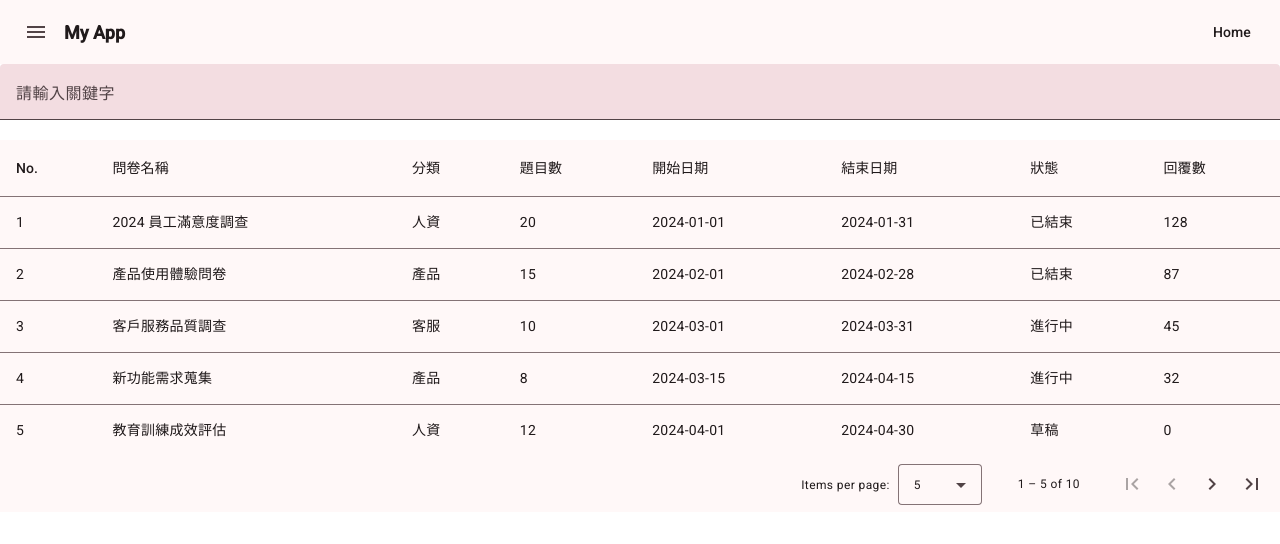
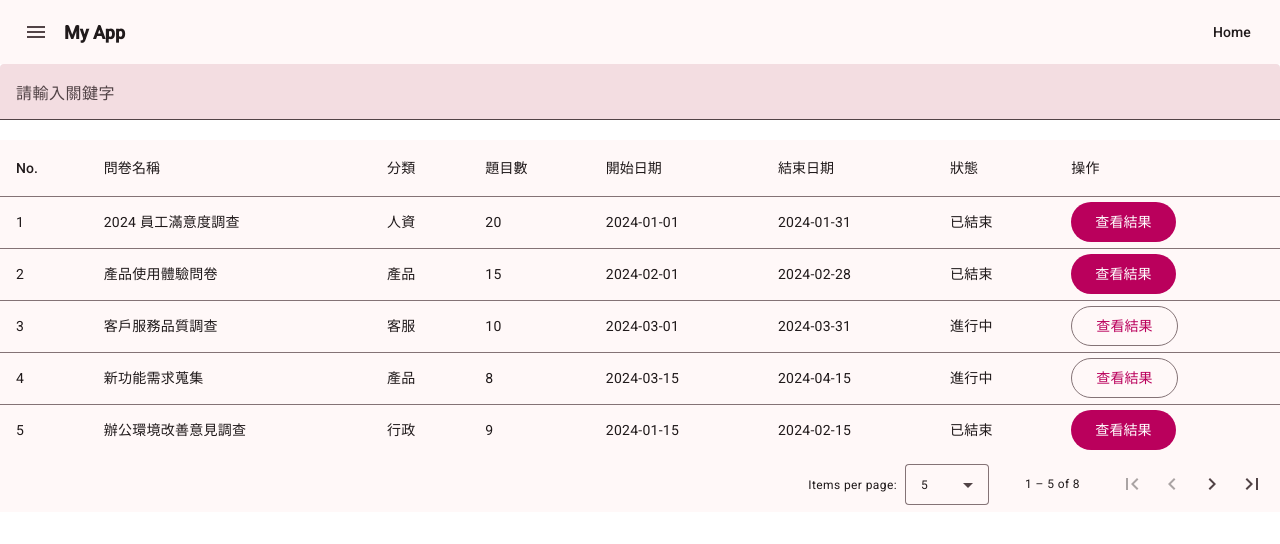
Before and after one commit to ZhangZJ0906/dynamic-Questionnaire-frontEnd, an Angular app: page /showAll in a window 1280 px wide. Shown: the top 544 px of the page. Built offline with nearby package versions, Linux system fonts and the light colour scheme.

Commit message:
show 出表單 好難等老師教

```diff
--- a/src/app/@backend/backend.routes.ts
+++ b/src/app/@backend/backend.routes.ts
@@ -1,5 +1,5 @@
 import { Routes } from '@angular/router';
-
+//TODO route 首位
 export const backendRoutes: Routes = [
   {
     path: '',
--- a/src/app/@backend/dashboard/dashboard.component.html
+++ b/src/app/@backend/dashboard/dashboard.component.html
@@ -19,8 +19,6 @@
     <button (click)="showNew()" mat-flat-button>
       <mat-icon>add</mat-icon>新增問卷
     </button>
-
-
   </div>
 
   <div class="mat-elevation-z8 w-full overflow-x-auto">
@@ -113,6 +111,22 @@
         </td>
       </ng-container>
 
+      <!-- 動作button -->
+      <ng-container matColumnDef="actions">
+        <th mat-header-cell *matHeaderCellDef>操作</th>
+        <td mat-cell *matCellDef="let element">
+          @switch (element.status) {
+            @case ("進行中") {
+              <button mat-stroked-button color="primary">查看結果</button>
+              <button mat-flat-button color="warn">結束問卷</button>
+            }
+            @case ("已結束") {
+              <button mat-flat-button color="primary">查看結果</button>
+            }
+          }
+        </td>
+      </ng-container>
+
       <tr mat-header-row *matHeaderRowDef="displayedColumns"></tr>
       <tr mat-row *matRowDef="let row; columns: displayedColumns"></tr>
     </table>
@@ -124,8 +138,4 @@
     >
     </mat-paginator>
   </div>
-
-
-
-
 </app-sidebar>
--- a/src/app/@backend/dashboard/dashboard.component.ts
+++ b/src/app/@backend/dashboard/dashboard.component.ts
@@ -51,6 +51,7 @@ export class DashboardComponent {
     'endDate',
     'status',
     'responseCount',
+    'actions',
   ];
   dataSource = new MatTableDataSource<Survey>(SURVEY_DATA);
 
@@ -78,12 +79,12 @@ export class DashboardComponent {
     this.dataSource.filter = keyWord;
   }
 
-  //show 彈跳視窗並新增問卷以及reload
+  // TODO show 彈跳視窗並新增問卷以及reload
   showNew() {
     this.dialog.open(DialogComponent, {
       width: '560px',
-      height:'560px',
-      disableClose:false
+      height: '560px',
+      disableClose: false,
     });
   }
 }
@@ -127,29 +128,8 @@ const SURVEY_DATA: Survey[] = [
     endDate: '2024-04-15',
     status: '進行中',
     responseCount: 32,
-  },
-  {
+  },  {
     id: 5,
-    title: '教育訓練成效評估',
-    category: '人資',
-    questionCount: 12,
-    startDate: '2024-04-01',
-    endDate: '2024-04-30',
-    status: '草稿',
-    responseCount: 0,
-  },
-  {
-    id: 6,
-    title: '年度品牌認知度調查',
-    category: '行銷',
-    questionCount: 18,
-    startDate: '2024-04-10',
-    endDate: '2024-05-10',
-    status: '草稿',
-    responseCount: 0,
-  },
-  {
-    id: 7,
     title: '辦公環境改善意見調查',
     category: '行政',
     questionCount: 9,
@@ -159,7 +139,7 @@ const SURVEY_DATA: Survey[] = [
     responseCount: 214,
   },
   {
-    id: 8,
+    id: 6,
     title: '主管領導力360度評鑑',
     category: '人資',
     questionCount: 25,
@@ -169,7 +149,7 @@ const SURVEY_DATA: Survey[] = [
     responseCount: 76,
   },
   {
-    id: 9,
+    id: 7,
     title: '市場競品分析問卷',
     category: '行銷',
     questionCount: 14,
@@ -179,7 +159,7 @@ const SURVEY_DATA: Survey[] = [
     responseCount: 59,
   },
   {
-    id: 10,
+    id: 8,
     title: '系統操作易用性調查',
     category: '資訊',
     questionCount: 11,
--- a/src/app/@front/front.routes.ts
+++ b/src/app/@front/front.routes.ts
@@ -7,7 +7,7 @@ export const frontRoutes: Routes = [
       import('./index/index.component').then((m) => m.IndexComponent),
   },
 
-  //後續要加入由首位
+  //TODO後續要加入由首位
   {
     path: 'showAll',
         loadComponent: () =>
--- a/src/app/@front/show-all/show-all.component.html
+++ b/src/app/@front/show-all/show-all.component.html
@@ -12,7 +12,7 @@
   />
 </mat-form-field>
 
-<div class="mat-elevation-z8">
+<div class="mat-elevation-z8 overflow-x-auto">
   <table mat-table matSort [dataSource]="dataSource">
     <!-- ID Column -->
     <ng-container matColumnDef="id">
@@ -57,9 +57,27 @@
     </ng-container>
 
     <!-- 回覆數 Column -->
-    <ng-container matColumnDef="responseCount">
+    <!-- <ng-container matColumnDef="responseCount">
       <th mat-header-cell *matHeaderCellDef>回覆數</th>
       <td mat-cell *matCellDef="let element">{{ element.responseCount }}</td>
+    </ng-container> -->
+
+    <!-- 動作button -->
+    <ng-container matColumnDef="actions">
+      <th mat-header-cell *matHeaderCellDef>操作</th>
+      <td mat-cell *matCellDef="let element">
+        @switch (element.status) {
+          @case ("進行中") {
+
+            <!-- TODO 這邊應該會先判斷是否填過 再去判斷要顯示哪個button -->
+            <button mat-stroked-button color="primary">查看結果</button>
+
+          }
+          @case ("已結束") {
+            <button mat-flat-button color="primary">查看結果</button>
+          }
+        }
+      </td>
     </ng-container>
 
     <tr mat-header-row *matHeaderRowDef="displayedColumns"></tr>
--- a/src/app/@front/show-all/show-all.component.ts
+++ b/src/app/@front/show-all/show-all.component.ts
@@ -1,11 +1,13 @@
 import { NavComponent } from '../nav/nav.component';
-import {  Component, ViewChild } from '@angular/core';
+import { Component, ViewChild } from '@angular/core';
 import { FormsModule } from '@angular/forms';
 import { MatPaginator, MatPaginatorModule } from '@angular/material/paginator';
 import { MatTableDataSource, MatTableModule } from '@angular/material/table';
 import { MatInputModule } from '@angular/material/input';
 import { MatFormFieldModule } from '@angular/material/form-field';
-import { MatSort,MatSortModule } from '@angular/material/sort';
+import { MatSort, MatSortModule } from '@angular/material/sort';
+import { MatButton } from '@angular/material/button';
+
 
 export interface Survey {
   id: number;
@@ -27,6 +29,7 @@ export interface Survey {
     MatInputModule,
     MatFormFieldModule,
     MatSortModule,
+    MatButton
   ],
   templateUrl: './show-all.component.html',
   styleUrl: './show-all.component.scss',
@@ -41,7 +44,7 @@ export class ShowAllComponent {
     'startDate',
     'endDate',
     'status',
-    'responseCount',
+    'actions'
   ];
   dataSource = new MatTableDataSource<Survey>(SURVEY_DATA);
 
@@ -113,28 +116,9 @@ const SURVEY_DATA: Survey[] = [
     status: '進行中',
     responseCount: 32,
   },
+
   {
     id: 5,
-    title: '教育訓練成效評估',
-    category: '人資',
-    questionCount: 12,
-    startDate: '2024-04-01',
-    endDate: '2024-04-30',
-    status: '草稿',
-    responseCount: 0,
-  },
-  {
-    id: 6,
-    title: '年度品牌認知度調查',
-    category: '行銷',
-    questionCount: 18,
-    startDate: '2024-04-10',
-    endDate: '2024-05-10',
-    status: '草稿',
-    responseCount: 0,
-  },
-  {
-    id: 7,
     title: '辦公環境改善意見調查',
     category: '行政',
     questionCount: 9,
@@ -144,7 +128,7 @@ const SURVEY_DATA: Survey[] = [
     responseCount: 214,
   },
   {
-    id: 8,
+    id: 6,
     title: '主管領導力360度評鑑',
     category: '人資',
     questionCount: 25,
@@ -154,7 +138,7 @@ const SURVEY_DATA: Survey[] = [
     responseCount: 76,
   },
   {
-    id: 9,
+    id: 7,
     title: '市場競品分析問卷',
     category: '行銷',
     questionCount: 14,
@@ -164,7 +148,7 @@ const SURVEY_DATA: Survey[] = [
     responseCount: 59,
   },
   {
-    id: 10,
+    id: 8,
     title: '系統操作易用性調查',
     category: '資訊',
     questionCount: 11,
```
